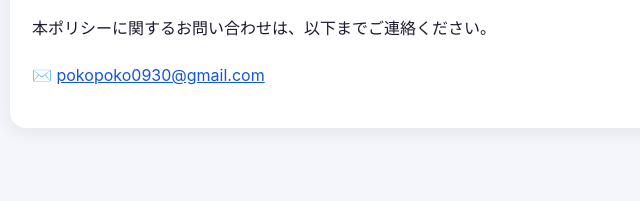
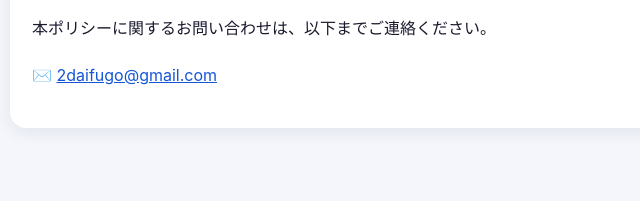
Before and after one commit to pokopoko0930-ctrl/daifugo-support, a plain HTML site: page privacy.html in a window 1280 px wide. Shown: the part 1459-1660 px from the top of the page, 290-930 px from the left. Drawn offline with Linux system fonts and the light colour scheme.

Commit message:
Update privacy.html

```diff
--- a/privacy.html
+++ b/privacy.html
@@ -83,7 +83,7 @@
     <div class="card">
       <h2>6. お問い合わせ</h2>
       <p>本ポリシーに関するお問い合わせは、以下までご連絡ください。</p>
-      <p>✉️ <a href="mailto:pokopoko0930@gmail.com">pokopoko0930@gmail.com</a></p>
+      <p>✉️ <a href="mailto:2daifugo@gmail.com">2daifugo@gmail.com</a></p>
     </div>
   </main>
   <footer class="muted">© 2026 Kizuku Takeda</footer>
```
